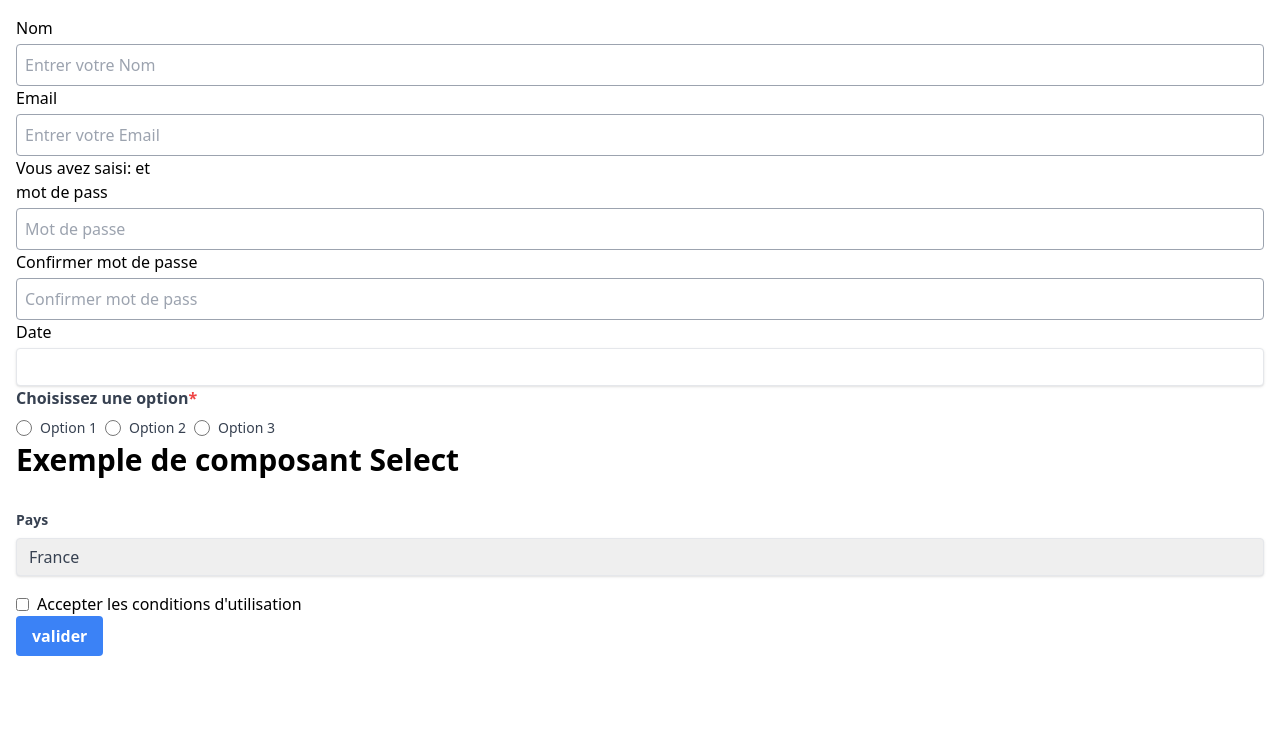
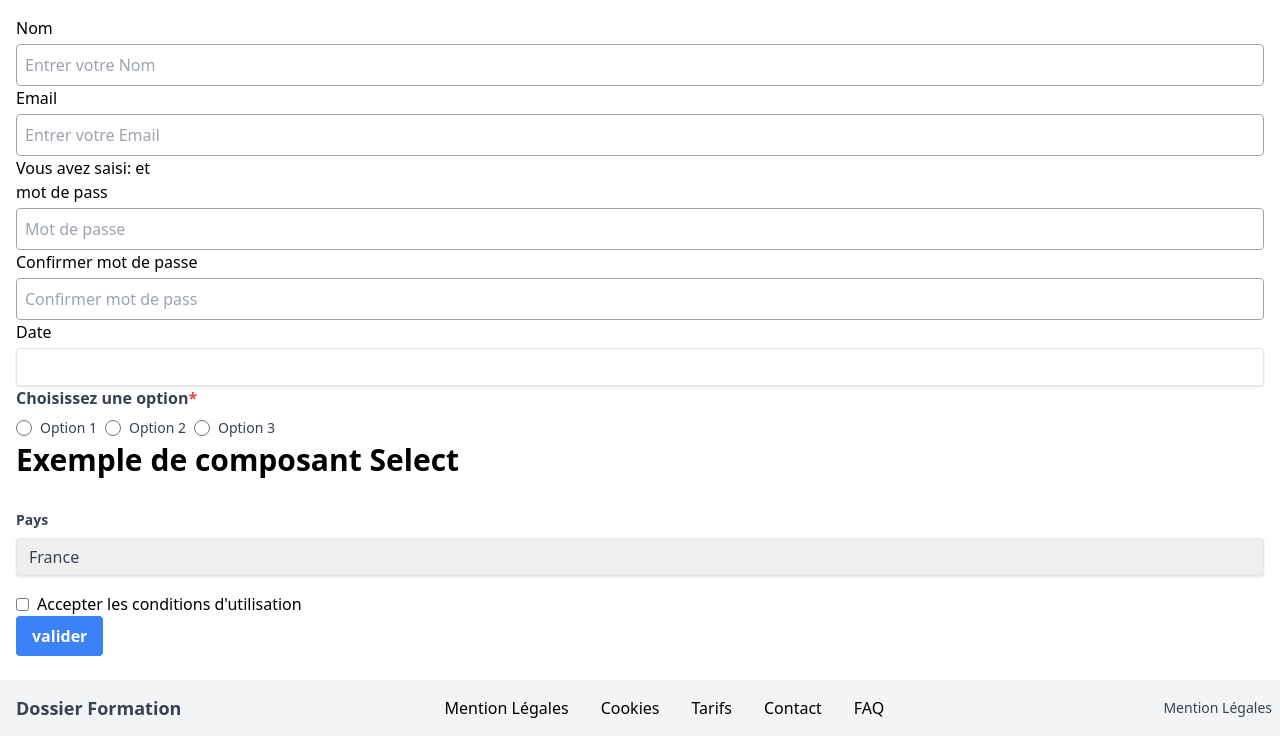
Before and after one commit to damadanyna/Dossier-Formation-Plateforme, a React (Vite) app: page / in a window 1280 px wide. Shown: the top 756 px of the page. Built offline with nearby package versions, Linux system fonts and the light colour scheme.

Commit message:
Creation de Footer

```diff
--- a/package.json
+++ b/package.json
@@ -23,12 +23,14 @@
     "react-firebase-hooks": "^5.1.1",
     "react-helmet": "^6.1.0",
     "react-router-dom": "^6.8.0",
+    "react-svg": "^16.1.6",
     "reactfire": "^4.2.2",
     "sort-by": "^1.2.0",
     "yarn": "^1.22.19"
   },
   "devDependencies": {
     "@types/react": "^18.0.26",
+    "@types/react-datepicker": "^4.10.0",
     "@types/react-dom": "^18.0.9",
     "@types/react-helmet": "^6.1.6",
     "@typescript-eslint/eslint-plugin": "^5.50.0",
--- a/src/App.tsx
+++ b/src/App.tsx
@@ -8,6 +8,7 @@ import Select from './components/inputs/Select';
 import Checkbox from './components/inputs/Checkbox';
 import textes from './data/textes.json';
 import option from './data/options.json';
+import Footer from './components/Footer';
 
 type Option = {
   value: string;
@@ -48,6 +49,7 @@ const App: React.FC = () => {
   };
 
   return (
+    <div>
     <div className="p-4">
       <form>
         <Input label={textes.nom} value={name} onChange={handleNameChange} placeholder={textes.placeholder} required={true} />
@@ -82,11 +84,13 @@ const App: React.FC = () => {
 
         <Checkbox label="Accepter les conditions d'utilisation" name="conditions" required={true} />
 
-        <button type="submit" className="bg-blue-500 hover:bg-blue-700 text-white font-bold py-2 px-4 rounded">
+        <button type="submit" className="bg-blue-500 hover:bg-blue-700 text-white font-bold py-2 px-4 rounded mb-2">
           {textes.submitButton}
         </button>
       </form>
     </div>
+    <Footer/>
+  </div>
   );
 };
 
--- /dev/null
+++ b/src/components/Footer.tsx
@@ -0,0 +1,36 @@
+import React from 'react';
+
+const Footer: React.FC = () => {
+  return (
+<footer className="bg-gray-100 py-2 px-2 flex flex-col md:flex-row items-center justify-between  mt-auto w-full">
+  <div className="flex items-center">
+    <span className="ml-2 font-bold text-lg text-gray-700">Dossier Formation</span>
+  </div>
+  <div className="flex justify-center flex-wrap">
+    <a href="/" className="mx-4 my-2 hover:text-gray-900 hover:underline">
+      Mention Légales
+    </a>
+    <a href="/" className="mx-4 my-2 hover:text-gray-900 hover:underline">
+      Cookies
+    </a>
+    <a href="/" className="mx-4 my-2 hover:text-gray-900 hover:underline">
+      Tarifs
+    </a>
+    <a href="/" className="mx-4 my-2 hover:text-gray-900 hover:underline">
+      Contact
+    </a>
+    <a href="/" className="mx-4 my-2 hover:text-gray-900 hover:underline">
+      FAQ
+    </a>
+  </div>
+  <div className="flex items-center ml-4 text-sm text-gray-700 hover:text-gray-900">
+    <a href="/">Mention Légales</a>
+  </div>
+</footer>
+
+
+
+  );
+};
+
+export default Footer;
```
Also changed, not shown: public/Logo.svg (added), 1 other file (tests, documents, lock files or other folders).
